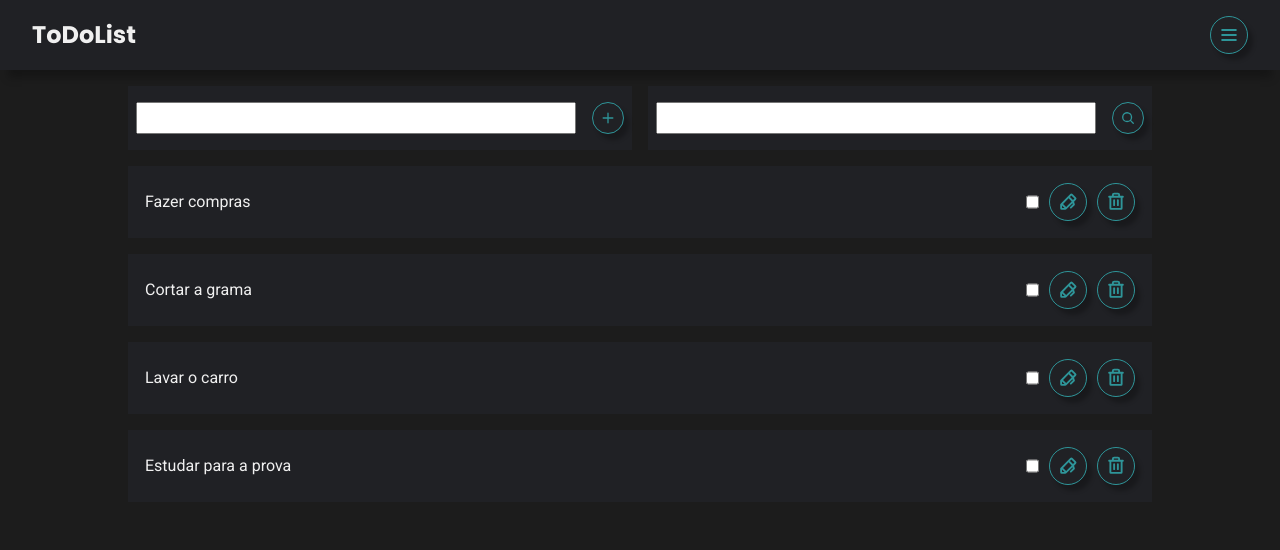
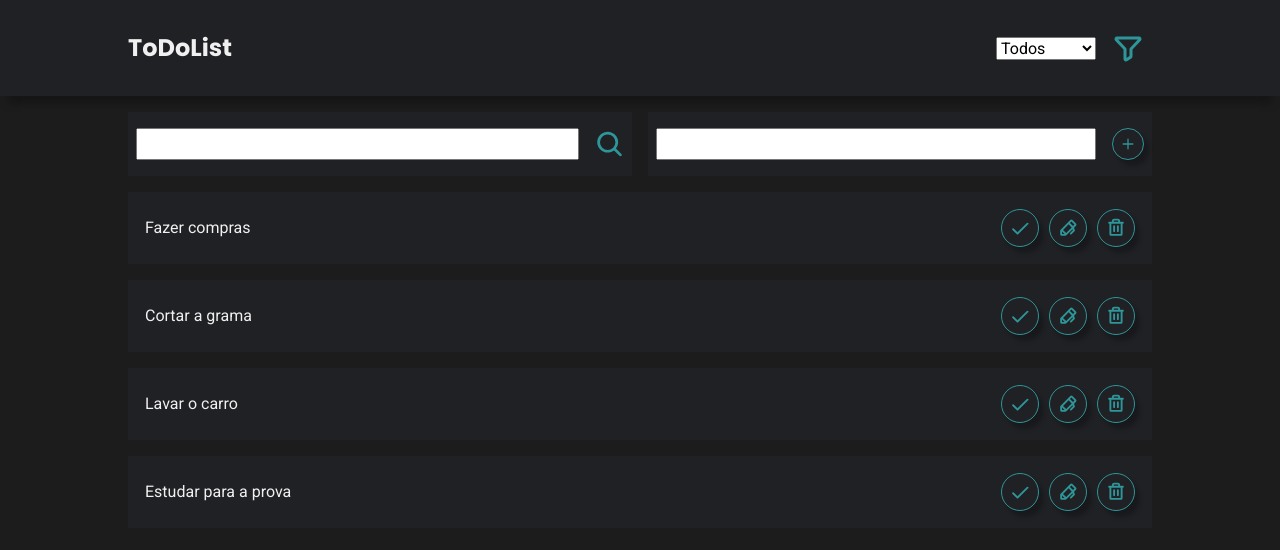
Before and after one commit to julianebueno/projetoIndividual5-CDA, a React (Vite) app: page / in a window 1280 px wide. Shown: the top 550 px of the page. Built offline with nearby package versions, Linux system fonts and the light colour scheme.

Commit message:
feat: :sparkles: criação de busca e filtragem

```diff
--- /dev/null
+++ b/src/components/common/Input/Input.jsx
@@ -0,0 +1,7 @@
+import React from "react";
+
+const Input = ({ valor, onChange }) => {
+  return <input type="text" value={valor} onChange={onChange} />;
+};
+
+export default Input;
--- a/src/components/shared/Menu/Menu.jsx
+++ b/src/components/shared/Menu/Menu.jsx
@@ -1,9 +1,10 @@
-import React, { useState } from "react";
+import { useState } from "react";
 import { StyledMenu } from "./StyledMenu";
-import { Plus, MagnifyingGlass, Funnel } from "@phosphor-icons/react";
+import { Plus, MagnifyingGlass } from "@phosphor-icons/react";
 import Button from "../../common/Button/Button";
+import Input from "../../common/Input/Input";
 
-const Menu = ({ addTarefa }) => {
+const Menu = ({ addTarefa, busca, setBusca }) => {
   const [value, setValue] = useState("");
 
   const handleSubmitAdd = (e) => {
@@ -13,40 +14,16 @@ const Menu = ({ addTarefa }) => {
     setValue("");
   };
 
-  const handleClick = () => {
-    console.log("Botão Adicionar clicado");
-  };
-
   return (
     <StyledMenu>
-      <form className="containerMenu" onSubmit={handleSubmitAdd}>
-        <input
-          type="text"
-          value={value}
-          onChange={(e) => setValue(e.target.value)}
-        />
-        <Button
-          type="submit"
-          texto={<Plus weight="bold" size={32} />}
-          onClick={handleClick}
-        />
+      <div className="containerBusca">
+        <Input value={busca} onChange={(e) => setBusca(e.target.value)} />
+        <MagnifyingGlass weight="bold" size={32} />
+      </div>
+      <form className="containerAdicionar" onSubmit={handleSubmitAdd}>
+        <input type="text" value={value} onChange={(e) => setValue(e.target.value)} />
+        <Button type="submit" texto={<Plus weight="bold" size={32} />} />
       </form>
-      <form className="containerMenu">
-        <input type="text" />
-        <Button
-          type="submit"
-          texto={<MagnifyingGlass weight="bold" size={32} />}
-          onClick={handleClick}
-        />
-      </form>
-      {/* <form className="containerMenu">
-        <input type="text" />
-        <Button
-          type="submit"
-          texto={<Funnel weight="bold" size={32} />}
-          onClick={handleClick}
-        />
-      </form> */}
     </StyledMenu>
   );
 };
--- a/src/components/shared/Menu/StyledMenu.js
+++ b/src/components/shared/Menu/StyledMenu.js
@@ -1,15 +1,14 @@
 import styled from "styled-components";
 
 export const StyledMenu = styled.section`
-  /* border: solid blue; */
   display: flex;
   flex-wrap: wrap;
   width: 80vw;
+  max-width: 1400px;
   gap: 1rem;
   padding-top: 1rem;
 
-  .containerMenu {
-    /* border: solid fuchsia; */
+  .containerBusca, .containerAdicionar {
     display: flex;
     justify-content: center;
     flex-grow: 1;
--- a/src/components/shared/Tarefa/Tarefa.jsx
+++ b/src/components/shared/Tarefa/Tarefa.jsx
@@ -1,11 +1,10 @@
-import { Pen, Trash } from "@phosphor-icons/react";
-import React from "react";
+import { Check, Pen, Trash } from "@phosphor-icons/react";
 import { StyledTarefa } from "./StyledTarefa";
 import Button from "../../common/Button/Button";
 
 const Tarefa = ({ tarefa, completaTarefa, removeTarefa }) => {
   const handleClick = () => {
-    alert("botao tarefa clicado");
+    console.log("botao editar clicado");
   };
 
   return (
@@ -14,7 +13,7 @@ const Tarefa = ({ tarefa, completaTarefa, removeTarefa }) => {
         {tarefa.descricao}
       </p>
       <div>
-        <input type="checkbox" onChange={() => completaTarefa(tarefa.id)} />
+        <Button texto={<Check weight="bold" size={20} />} onClick={() => completaTarefa(tarefa.id)} />
         <Button texto={<Pen weight="bold" size={20} />} onClick={handleClick} />
         <Button
           texto={<Trash weight="bold" size={20} />}
--- a/src/components/view/Header.jsx
+++ b/src/components/view/Header.jsx
@@ -1,16 +1,21 @@
 import React from "react";
 import { StyledHeader } from "./StyledHeader";
-import { List } from "@phosphor-icons/react";
-import Button from "../common/Button/Button";
+import { Funnel } from "@phosphor-icons/react";
 
-const Header = () => {
-  const handleClick = () => {
-    alert("Button header clicado \nMudança futura de cor");
-  };
+const Header = ({ filtro, setFiltro }) => {
   return (
     <StyledHeader>
-      <h2 className={`tituloHeader`}>ToDoList</h2>
-      <Button texto={<List weight="bold" size={20} />} onClick={handleClick} />
+      <div className="containerHeader">
+        <h2 className={`tituloHeader`}>ToDoList</h2>
+        <div className="containerFiltro">
+          <select value={filtro} onChange={(e) => setFiltro(e.target.value)}>
+            <option value="Todos">Todos</option>
+            <option value="Incompletos">A Fazer</option>
+            <option value="Completas">Completas</option>
+          </select>
+          <Funnel weight="bold" size={32} />
+        </div>
+      </div>
     </StyledHeader>
   );
 };
--- a/src/components/view/StyledHeader.js
+++ b/src/components/view/StyledHeader.js
@@ -1,17 +1,33 @@
 import styled from "styled-components";
 
 export const StyledHeader = styled.header`
-  background-color: ${(props) => props.theme.fundoSegundario};
+  display: flex;
+  justify-content: center;
+  align-items: center;
   padding: 1rem 2rem;
   min-width: 100%;
+  background-color: ${(props) => props.theme.fundoSegundario};
+  box-shadow: 0px 16px 8px -8px rgba(0, 0, 0, 0.25);
 
-  display: flex;
-  justify-content: space-between;
-  align-items: center;
-
-  box-shadow: 0px 16px 8px -8px rgba(0, 0, 0, 0.25);
+  .containerHeader {
+    display: flex;
+    justify-content: space-between;
+    align-items: center;
+    width: 80vw;
+    max-width: 1400px;
+  }
 
   .tituloHeader {
     font-family: "Poppins";
   }
+
+  .containerFiltro {
+    display: flex;
+    align-items: center;
+    height: 4rem;
+    gap: 1rem;
+    padding: 1rem 0.5rem;
+    background-color: ${(props) => props.theme.fundoSegundario};
+    color: ${(props) => props.theme.primaria};
+  }
 `;
--- a/src/pages/Home.jsx
+++ b/src/pages/Home.jsx
@@ -1,15 +1,15 @@
-import React, { useState } from "react";
+import { useState } from "react";
 import { StyledHome } from "./StyledHome";
 import { dataTarefas } from "../core/data";
-import Tarefa from "../components/shared/Tarefa/Tarefa";
 
 import Header from "../components/view/Header";
 import Menu from "../components/shared/Menu/Menu";
-// import Layout from '../components/shared/Layout/index.jsx'
-// import Tarefas from '../Tarefas/index.jsx'
+import Tarefa from "../components/shared/Tarefa/Tarefa";
 
 function Home() {
   const [tarefas, setTarefas] = useState(dataTarefas);
+  const [busca, setBusca] = useState("");
+  const [filtro, setFiltro] = useState("Todos");
 
   const addTarefa = (descricao) => {
     const novaTarefas = [
@@ -41,12 +41,21 @@ function Home() {
 
   return (
     <StyledHome>
-      <Header />
-      <Menu addTarefa={addTarefa} />
-
+      <Header filtro={filtro} setFiltro={setFiltro} />
+      <Menu addTarefa={addTarefa} busca={busca} setBusca={setBusca} />
       <div className="listaTarefas">
-        {/* <Tarefas/> */}
-        {tarefas.map((tarefa) => {
+        {tarefas
+          .filter((tarefa) =>
+            filtro === "Todos"
+              ? true
+              : filtro === "Completas"
+              ? tarefa.concluido
+              : !tarefa.concluido
+          )
+          .filter((tarefa) =>
+            tarefa.descricao.toLowerCase().includes(busca.toLowerCase())
+          )
+          .map((tarefa) => {
             return (
               <Tarefa
                 key={tarefa.id}
--- a/src/pages/StyledHome.js
+++ b/src/pages/StyledHome.js
@@ -1,15 +1,14 @@
 import styled from "styled-components";
 
 export const StyledHome = styled.section`
-  /* border: solid yellow; */
   display: flex;
   flex-direction: column;
   align-items: center;
   min-height: 100vh;
 
   .listaTarefas {
-    /* border: solid fuchsia; */
     width: 80vw;
+    max-width: 1400px;
     display: flex;
     flex-direction: column;
     flex-grow: 1;
@@ -34,8 +33,4 @@ export const StyledHome = styled.section`
       color: ${(props) => props.theme.primariaVariante};
     }
   }
-
-  /* input[type='checkbox']{
-
-  } */
 `;
```
Lines whose indentation alone changed are shown as unchanged.
